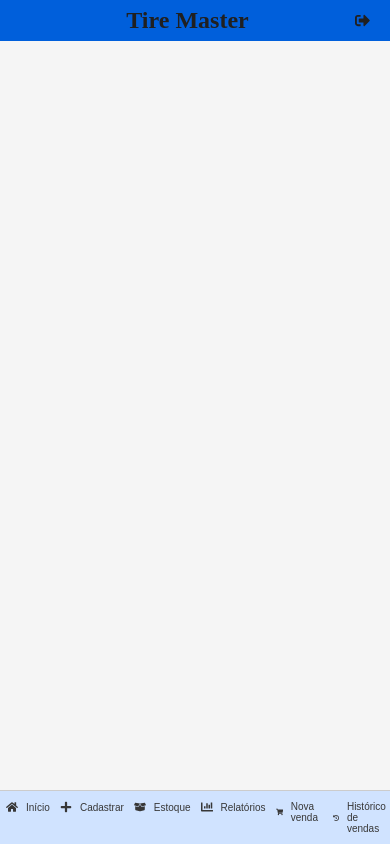
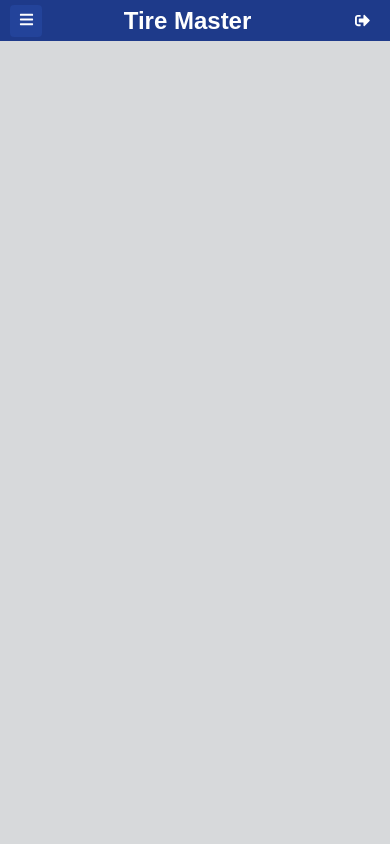
Before and after one commit to AdriannGuedes/TireMaster-PDS-, a React (Vite) app in the folder frontend/: page / in a window 390 px wide. Built offline with nearby package versions, Linux system fonts and the light colour scheme; sample sign-in values are in the browser's storage.

Commit message:
ultimos ajustes de responsividade

```diff
--- a/frontend/src/components/header/Header.css
+++ b/frontend/src/components/header/Header.css
@@ -1,10 +1,10 @@
 .header {
   height: 41px;
-  background-color: #005fdb;
+  background-color: #1E3A8A;
   display: flex;
   justify-content: space-between;
   align-items: center;
-  color: #202020;
+  color: #FFFFFF;
   width: 100%;
   box-sizing: border-box;
   padding: 0 20px;
@@ -20,7 +20,7 @@
   margin: 0;
   flex-grow: 1;
   text-align: center;
-  font-family: 'Playfair Display', serif;
+  font-family: 'Arial', sans-serif;
 }
 
 .header svg {
--- a/frontend/src/components/layout/Layout.css
+++ b/frontend/src/components/layout/Layout.css
@@ -14,7 +14,7 @@
   flex: 1;
   margin-left: 120px;
   padding: 15px;
-  background-color: #f5f5f5;
+  background-color: #d7d9db;
   min-height: calc(100vh - 41px);
   box-sizing: border-box;
 }
--- a/frontend/src/components/sidebar/Sidebar.css
+++ b/frontend/src/components/sidebar/Sidebar.css
@@ -1,6 +1,6 @@
 .sidebar {
   width: 120px;
-  background-color: #d0e3ff;
+  background-color: #e4ebf4;
   display: flex;
   flex-direction: column;
   justify-content: space-between;
@@ -12,6 +12,7 @@
   box-sizing: border-box;
   height: calc(100vh - 41px);
   z-index: 999;
+  font-family: Arial, sans-serif;
 }
 
 .sidebar ul {
@@ -28,7 +29,7 @@
   display: flex;
   align-items: center;
   text-decoration: none;
-  color: #373737;
+  color: #2E2E2E;
   font-size: 10px;
   gap: 8px;
 }
@@ -38,13 +39,13 @@
 }
 
 .sidebar a:hover {
-  color: #165fc0;
+  color: #23439a;
 }
 
 .menu-section {
   font-size: 14px;
   font-weight: bold;
-  color: #414141;
+  color: #2E2E2E;
   text-align: center;
 }
 
@@ -56,38 +57,44 @@
   color: #414141;
 }
 
+.menu-toggle {
+  display: none;
+}
+
 @media (max-width: 768px) {
-  .sidebar {
-    flex-direction: row;
+  .menu-toggle {
+    display: block;
     position: fixed;
-    top: auto;
-    bottom: 0;
-    width: 100%;
-    height: auto;
-    padding: 10px 6px;
-    align-items: center;
-    justify-content: space-around;
-    border-top: 1px solid #ccc;
+    top: 5px;
+    left: 10px;
+    background-color: #23439a;
+    color: white;
+    border: none;
+    padding: 2px;
+    border-radius: 4px;
+    width: 32px;
+    height: 32px;
+    font-size: 15px;
+    z-index: 1100;
+    cursor: pointer;
   }
 
-  .sidebar ul {
-    display: flex;
-    flex-direction: row;
-    gap: 10px;
-    width: 100%;
-    justify-content: space-around;
-    margin: 0;
+  .sidebar {
+    transform: translateX(-100%);
+    transition: transform 0.3s ease-in-out;
+    position: fixed;
+    top: 41px;
+    bottom: 0;
+    width: 100px;
+    background-color: #e4ebf4;
+    z-index: 1000;
   }
 
-  .sidebar li {
-    margin: 0;
+  .sidebar.active {
+    transform: translateX(0);
   }
 
-  .menu-section {
-    display: none;
-  }
-
-  .sidebar-footer {
-    display: none;
+  .sidebar.hidden {
+    transform: translateX(-100%);
   }
 }
--- a/frontend/src/components/sidebar/Sidebar.jsx
+++ b/frontend/src/components/sidebar/Sidebar.jsx
@@ -1,10 +1,24 @@
-import React from 'react';
+import React, { useState, useEffect } from 'react';
 import { Link, useNavigate } from 'react-router-dom';
-import { FaHome, FaBoxOpen, FaChartBar, FaPlus, FaShoppingCart, FaHistory, FaEnvelope, FaSignOutAlt } from 'react-icons/fa';
+import { FaHome, FaBoxOpen, FaChartBar, FaPlus, FaShoppingCart, FaHistory, FaEnvelope, FaSignOutAlt, FaBars } from 'react-icons/fa';
 import './Sidebar.css';
 
 const Sidebar = ({ onLogout }) => {
   const navigate = useNavigate();
+  const [menuAberto, setMenuAberto] = useState(false);
+  const [isMobile, setIsMobile] = useState(window.innerWidth <= 768);
+
+  const handleResize = () => {
+    setIsMobile(window.innerWidth <= 768);
+    if (window.innerWidth > 768) setMenuAberto(false); // garante que no desktop o menu fique visível
+  };
+
+  useEffect(() => {
+    window.addEventListener('resize', handleResize);
+    return () => window.removeEventListener('resize', handleResize);
+  }, []);
+
+  const toggleMenu = () => setMenuAberto(!menuAberto);
 
   const handleLogout = () => {
     localStorage.removeItem('authToken');
@@ -13,11 +27,18 @@ const Sidebar = ({ onLogout }) => {
   };
 
   return (
-    <aside className="sidebar">
+    <>
+      {/* Botão só visível no mobile */}
+      {isMobile && (
+        <button className="menu-toggle" onClick={toggleMenu}>
+          <FaBars />
+        </button>
+      )}
+
+      <aside className={`sidebar ${isMobile ? (menuAberto ? 'active' : 'hidden') : ''}`}>
         <nav>
           <ul>
-          <li><Link to="/home
-          "><FaHome /> Início</Link></li>
+            <li><Link to="/home"><FaHome /> Início</Link></li>
 
             <span className="menu-section">PNEUS</span>
             <li><Link to="/cadastro"><FaPlus /> Cadastrar</Link></li>
@@ -36,6 +57,7 @@ const Sidebar = ({ onLogout }) => {
           <Link to="/sair"><FaSignOutAlt /> Sair</Link>
         </div>
       </aside>
+    </>
   );
 };
 
```
Lines whose indentation alone changed are shown as unchanged.
